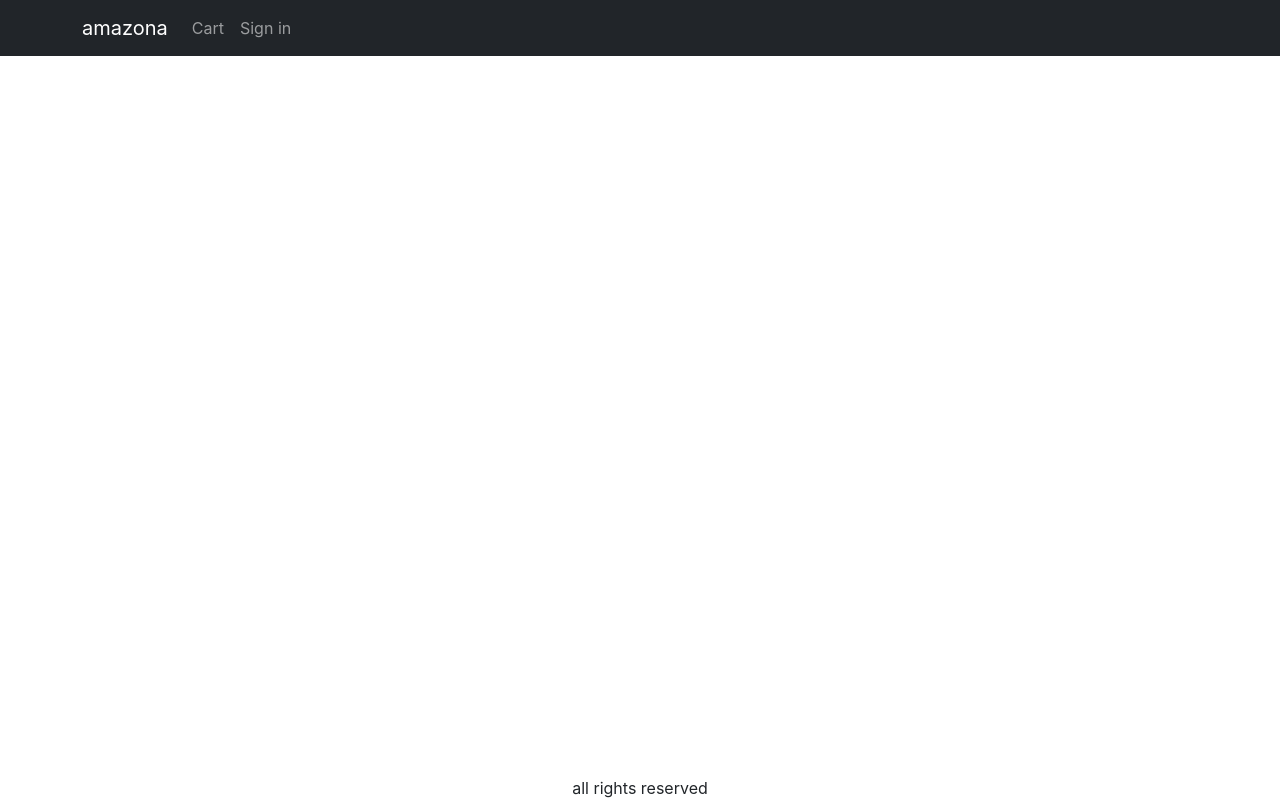
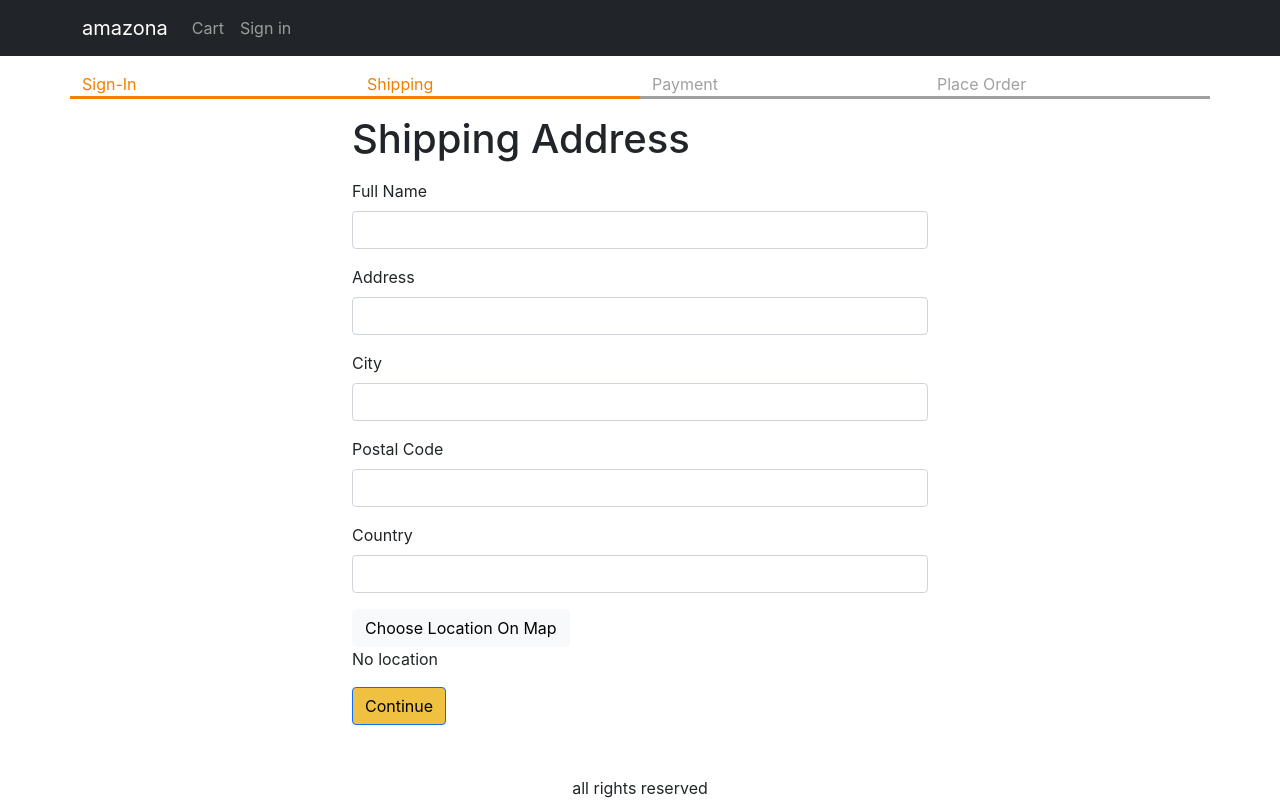
Before and after one commit to Arjunmore6673/amazona, a React (Create React App) app in the folder frontend/: page /shipping in a window 1280 px wide. Built offline with nearby package versions, Linux system fonts and the light colour scheme.

Commit message:
shipping screen

```diff
--- a/frontend/src/App.js
+++ b/frontend/src/App.js
@@ -14,6 +14,7 @@
 import { useContext } from 'react';
 import CartScreen from './screens/CartScreen';
 import SignInScreen from './screens/SignInScreen';
+import ShippingAddressScreen from './screens/ShippingAddressScreen';
 
 function App() {
   const { state, dispatch: ctxDispatch } = useContext(Store);
@@ -80,6 +81,7 @@
               <Route path="/product/:slug" exact element={<ProductScreen />} />
               <Route path="/cart" element={<CartScreen />} />
               <Route path="/signin" element={<SignInScreen />} />
+              <Route path="/shipping" element={<ShippingAddressScreen />} />
               <Route path="/" element={<HomeScreen />} />
             </Routes>
           </Container>
--- a/frontend/src/Store.js
+++ b/frontend/src/Store.js
@@ -10,6 +10,9 @@
     cartItems: localStorage.getItem('cartItems')
       ? JSON.parse(localStorage.getItem('cartItems'))
       : [],
+    shippingAddress: localStorage.getItem('shippingAddress')
+      ? JSON.parse(localStorage.getItem('shippingAddress'))
+      : { location: {} },
   },
 };
 
@@ -92,8 +95,22 @@
       return {
         ...state,
         user: {},
+        cart: {
+          cartItems: [],
+          shippingAddress: {},
+          paymentMethod: '',
+        },
       };
     }
+
+    case 'SAVE_SHIPPING_ADDRESS':
+      return {
+        ...state,
+        cart: {
+          ...state.cart,
+          shippingAddress: action.payload,
+        },
+      };
     default:
       return state;
   }
--- /dev/null
+++ b/frontend/src/components/CheckoutSteps.js
@@ -0,0 +1,14 @@
+import React from 'react';
+import Row from 'react-bootstrap/Row';
+import Col from 'react-bootstrap/Col';
+
+export default function CheckoutSteps(props) {
+  return (
+    <Row className="checkout-steps">
+      <Col className={props.step1 ? 'active' : ''}>Sign-In</Col>
+      <Col className={props.step2 ? 'active' : ''}>Shipping</Col>
+      <Col className={props.step3 ? 'active' : ''}>Payment</Col>
+      <Col className={props.step4 ? 'active' : ''}>Place Order</Col>
+    </Row>
+  );
+}
--- a/frontend/src/index.css
+++ b/frontend/src/index.css
@@ -48,3 +48,12 @@
 .small-container {
   max-width: 600px;
 }
+
+.checkout-steps > div {
+  border-bottom: 0.2rem solid #a0a0a0;
+  color: #a0a0a0;
+}
+.checkout-steps > div.active {
+  border-bottom: 0.2rem solid #f08000;
+  color: #f08000;
+}
--- a/frontend/src/screens/CartScreen.js
+++ b/frontend/src/screens/CartScreen.js
@@ -10,6 +10,7 @@
   const { state, dispatch: ctxDispatch } = useContext(Store);
   const {
     cart: { cartItems },
+    user,
   } = state;
 
   useEffect(() => {}, []);
@@ -36,7 +37,14 @@
   };
 
   const checkoutHandler = async () => {
-    navigate('/signin?redirect=/shipping');
+    console.log('checkoutHandler', user);
+    if (Object.keys(user).length > 0) {
+      console.log('inside user');
+      navigate('/shipping');
+    } else {
+      console.log('else user');
+      navigate('/signin?redirect=/shipping');
+    }
   };
 
   return (
--- /dev/null
+++ b/frontend/src/screens/ShippingAddressScreen.js
@@ -0,0 +1,139 @@
+import React, { useContext, useEffect, useState } from 'react';
+import { Helmet } from 'react-helmet-async';
+import Form from 'react-bootstrap/Form';
+import Button from 'react-bootstrap/Button';
+import { useNavigate } from 'react-router-dom';
+import { Store } from '../Store';
+import CheckoutSteps from '../components/CheckoutSteps';
+
+export default function ShippingAddressScreen() {
+  const navigate = useNavigate();
+  const { state, dispatch: ctxDispatch } = useContext(Store);
+  const {
+    fullBox,
+    user,
+    cart: { shippingAddress = {} },
+  } = state;
+  const [fullName, setFullName] = useState(shippingAddress.fullName || '');
+  const [address, setAddress] = useState(shippingAddress.address || '');
+  const [city, setCity] = useState(shippingAddress.city || '');
+  const [postalCode, setPostalCode] = useState(
+    shippingAddress.postalCode || ''
+  );
+  useEffect(() => {
+    if (!user) {
+      navigate('/signin?redirect=/shipping');
+    }
+  }, [user, navigate]);
+
+  const [country, setCountry] = useState(shippingAddress.country || '');
+  const submitHandler = (e) => {
+    e.preventDefault();
+    ctxDispatch({
+      type: 'SAVE_SHIPPING_ADDRESS',
+      payload: {
+        fullName,
+        address,
+        city,
+        postalCode,
+        country,
+        location: shippingAddress.location,
+      },
+    });
+    localStorage.setItem(
+      'shippingAddress',
+      JSON.stringify({
+        fullName,
+        address,
+        city,
+        postalCode,
+        country,
+        location: shippingAddress.location,
+      })
+    );
+    navigate('/payment');
+  };
+
+  useEffect(() => {
+    ctxDispatch({ type: 'SET_FULLBOX_OFF' });
+  }, [ctxDispatch, fullBox]);
+
+  return (
+    <div>
+      <Helmet>
+        <title>Shipping Address</title>
+      </Helmet>
+
+      <CheckoutSteps step1 step2></CheckoutSteps>
+      <div className="container small-container">
+        <h1 className="my-3">Shipping Address</h1>
+        <Form onSubmit={submitHandler}>
+          <Form.Group className="mb-3" controlId="fullName">
+            <Form.Label>Full Name</Form.Label>
+            <Form.Control
+              value={fullName}
+              onChange={(e) => setFullName(e.target.value)}
+              required
+            />
+          </Form.Group>
+          <Form.Group className="mb-3" controlId="address">
+            <Form.Label>Address</Form.Label>
+            <Form.Control
+              value={address}
+              onChange={(e) => setAddress(e.target.value)}
+              required
+            />
+          </Form.Group>
+          <Form.Group className="mb-3" controlId="city">
+            <Form.Label>City</Form.Label>
+            <Form.Control
+              value={city}
+              onChange={(e) => setCity(e.target.value)}
+              required
+            />
+          </Form.Group>
+          <Form.Group className="mb-3" controlId="postalCode">
+            <Form.Label>Postal Code</Form.Label>
+            <Form.Control
+              value={postalCode}
+              onChange={(e) => setPostalCode(e.target.value)}
+              required
+            />
+          </Form.Group>
+          <Form.Group className="mb-3" controlId="country">
+            <Form.Label>Country</Form.Label>
+            <Form.Control
+              value={country}
+              onChange={(e) => setCountry(e.target.value)}
+              required
+            />
+          </Form.Group>
+          <div className="mb-3">
+            <Button
+              id="chooseOnMap"
+              type="button"
+              variant="light"
+              onClick={() => navigate('/map')}
+            >
+              Choose Location On Map
+            </Button>
+            {shippingAddress.location && shippingAddress.location.lat ? (
+              <div>
+                LAT: {shippingAddress.location.lat}
+                LNG:{shippingAddress.location.lng}
+              </div>
+            ) : (
+              <div>No location</div>
+            )}
+          </div>
+
+          <div className="mb-3">
+            <Button variant="primary" type="submit">
+              Continue
+            </Button>
+          </div>
+        </Form>
+      </div>
+    </div>
+  );
+}
```
